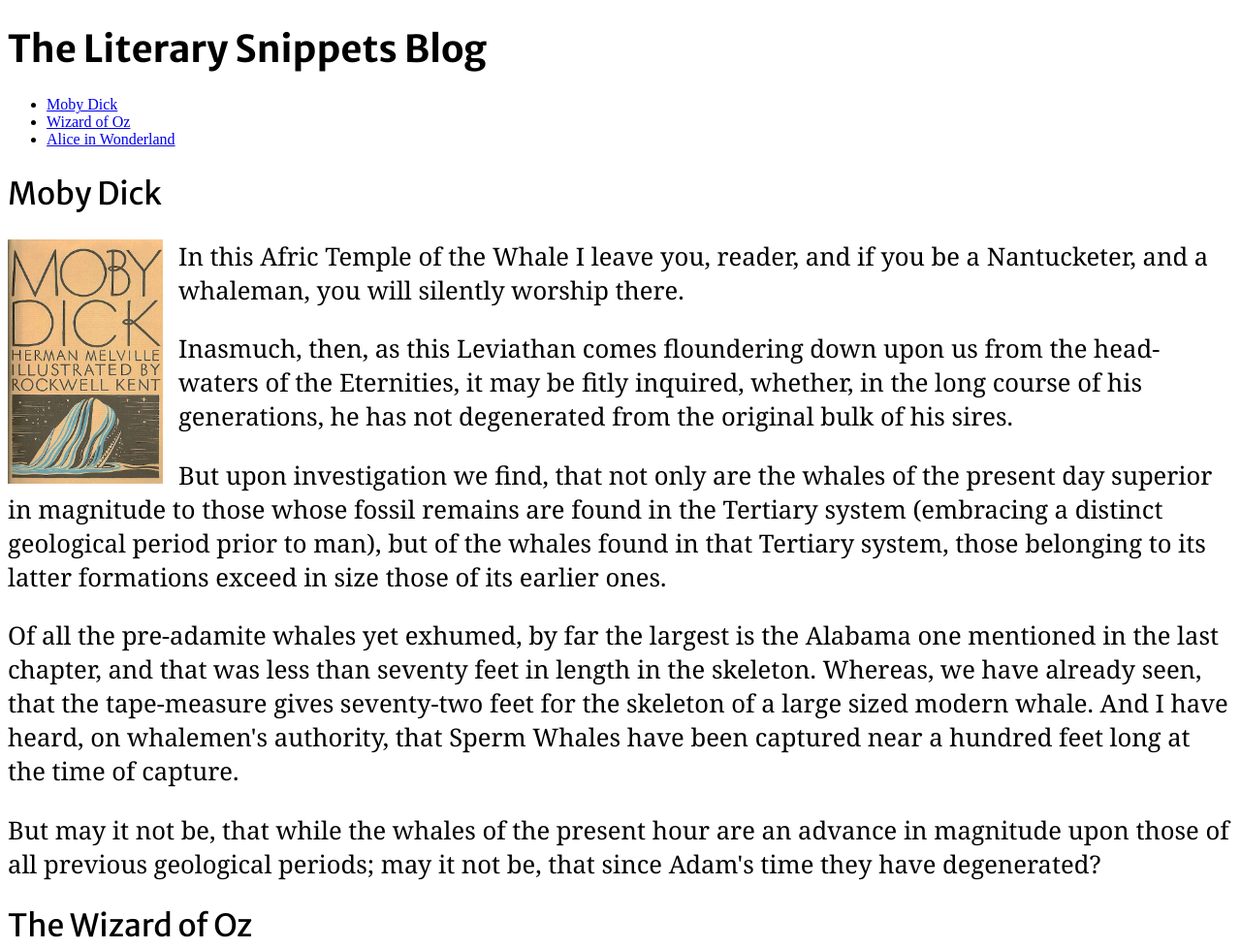
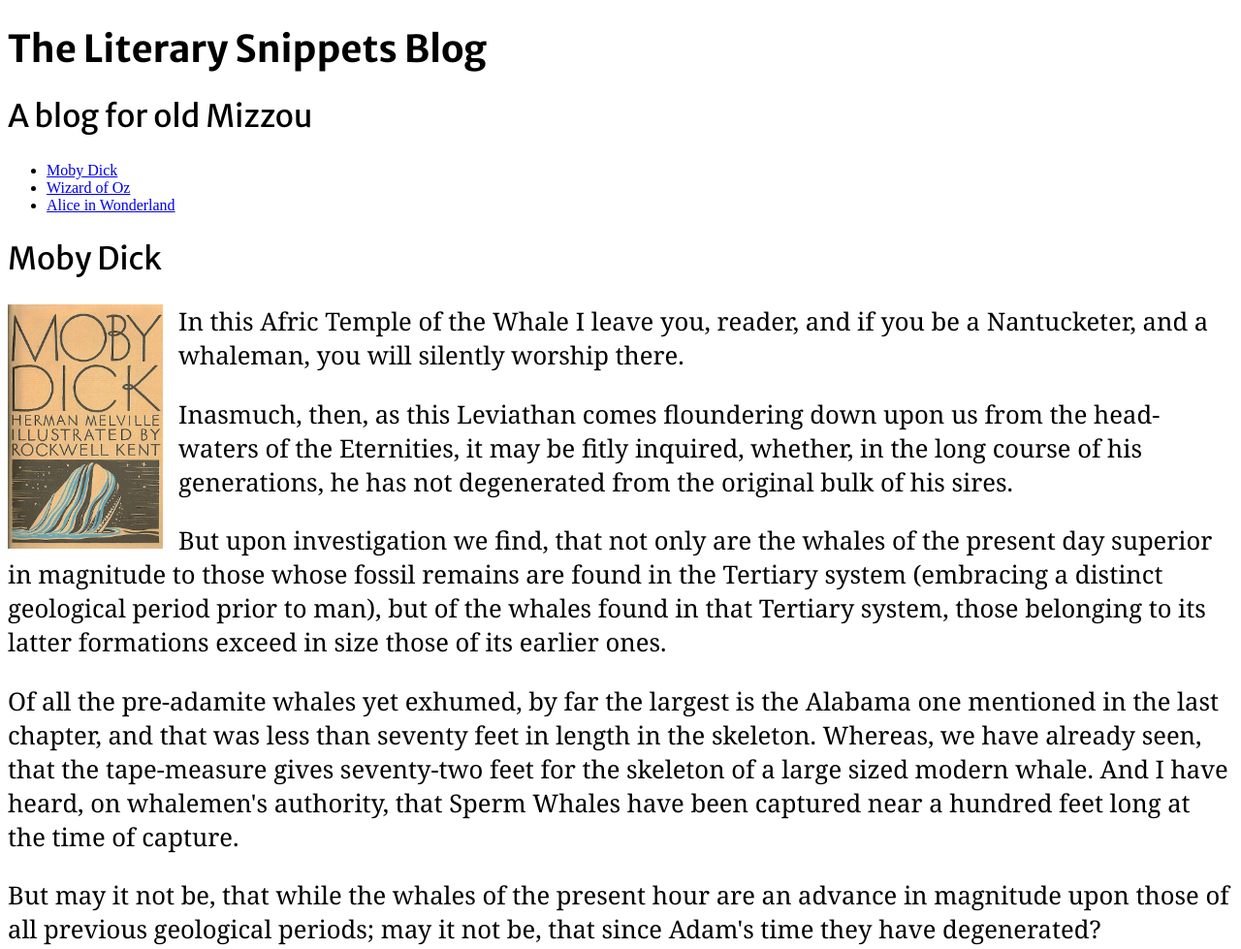
Before and after one commit to j4502/weir, a plain HTML site: page index.html in a window 1280 px wide. Shown: the top 979 px of the page at 97% size. Drawn offline with Linux system fonts and the light colour scheme.

Commit message:
A change to show the class

```diff
--- a/index.html
+++ b/index.html
@@ -20,6 +20,7 @@
 
 <body>
   <h1>The Literary Snippets Blog</h1>
+  <h2>A blog for old Mizzou</h2>
   <nav class="primary-nav">
       <ul>
         <li><a href="#MobyDick">Moby Dick</a></li>
```
